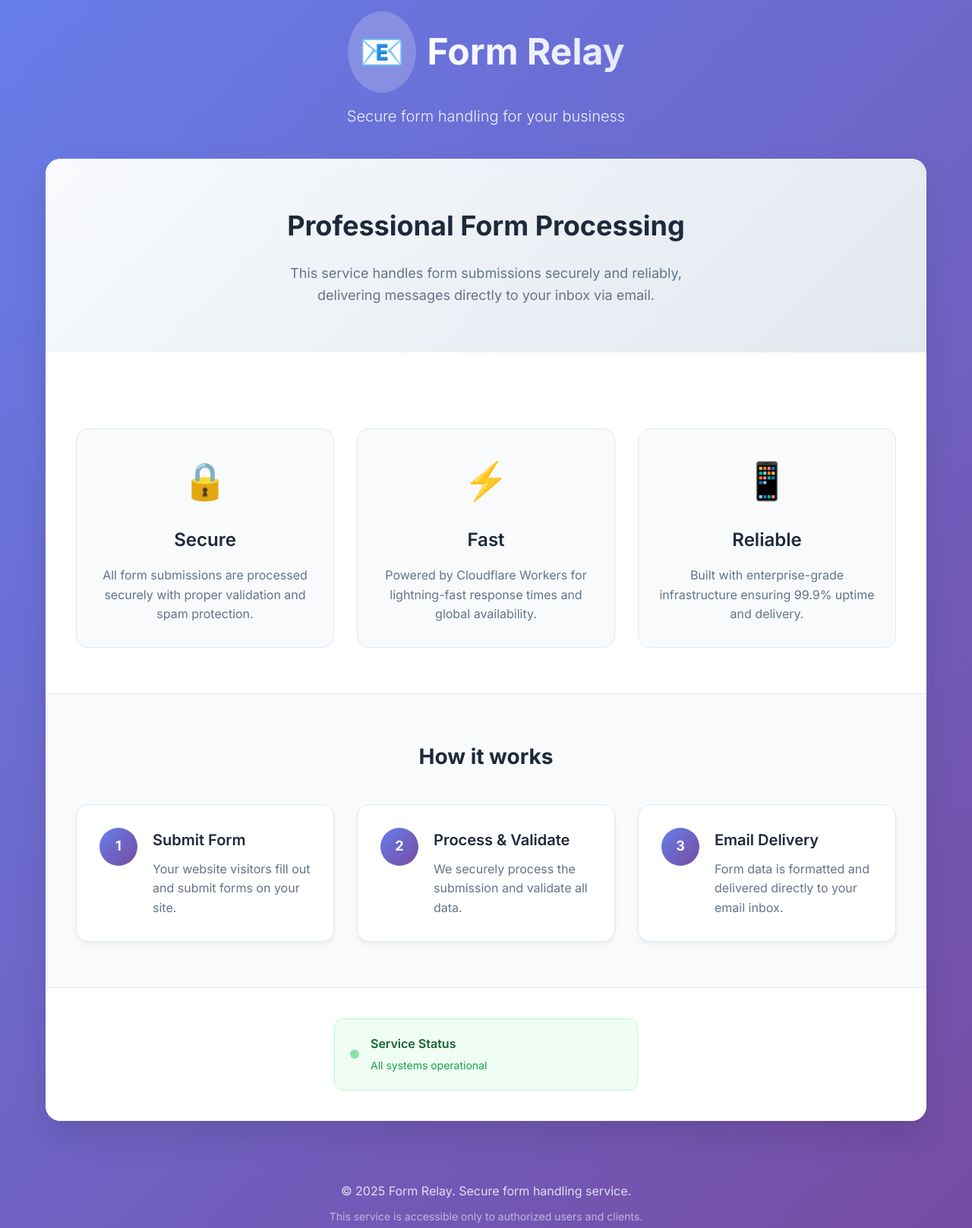
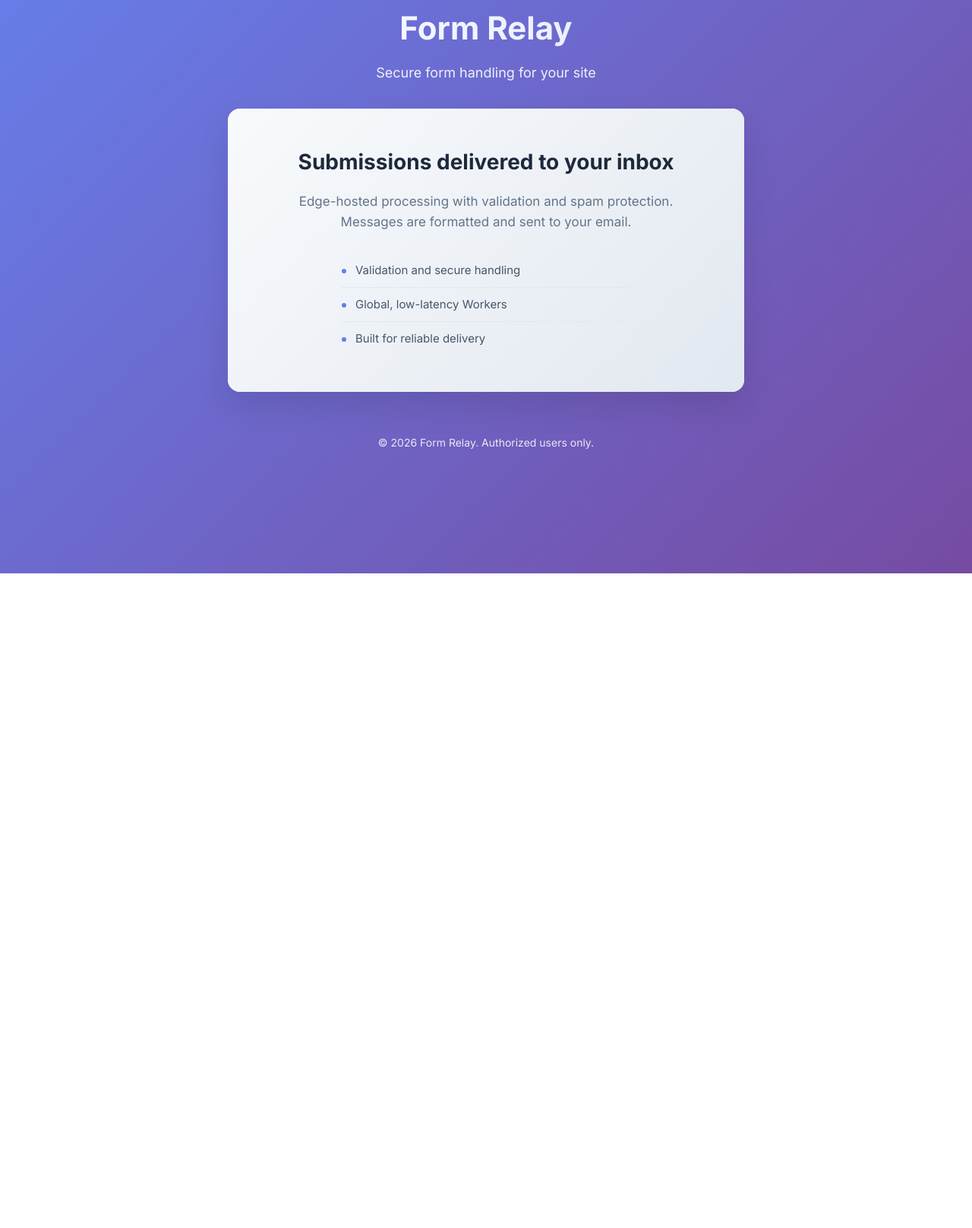
Before and after one commit to TanujKS/FormRelay, a website: page public/index.html in a window 1280 px wide. Shown: the part 45-1662 px from the top of the page at 76% size. After the commit the page ends 800 px from the top, so only its background shows below. Drawn offline with Linux system fonts and the light colour scheme.

Commit message:
improve landing page

```diff
--- a/public/index.html
+++ b/public/index.html
@@ -12,84 +12,24 @@
 <body>
     <div class="container">
         <header class="header">
-            <div class="logo">
-                <div class="logo-icon">📧</div>
-                <h1>Form Relay</h1>
-            </div>
-            <p class="tagline">Secure form handling for your business</p>
+            <h1 class="site-title">Form Relay</h1>
+            <p class="tagline">Secure form handling for your site</p>
         </header>
 
         <main class="main">
             <section class="hero">
-                <h2>Professional Form Processing</h2>
-                <p>This service handles form submissions securely and reliably, delivering messages directly to your inbox via email.</p>
-            </section>
-
-            <section class="features">
-                <div class="feature-grid">
-                    <div class="feature-card">
-                        <div class="feature-icon">🔒</div>
-                        <h3>Secure</h3>
-                        <p>All form submissions are processed securely with proper validation and spam protection.</p>
-                    </div>
-
-                    <div class="feature-card">
-                        <div class="feature-icon">⚡</div>
-                        <h3>Fast</h3>
-                        <p>Powered by Cloudflare Workers for lightning-fast response times and global availability.</p>
-                    </div>
-
-                    <div class="feature-card">
-                        <div class="feature-icon">📱</div>
-                        <h3>Reliable</h3>
-                        <p>Built with enterprise-grade infrastructure ensuring 99.9% uptime and delivery.</p>
-                    </div>
-                </div>
-            </section>
-
-            <section class="info">
-                <h3>How it works</h3>
-                <div class="steps">
-                    <div class="step">
-                        <div class="step-number">1</div>
-                        <div class="step-content">
-                            <h4>Submit Form</h4>
-                            <p>Your website visitors fill out and submit forms on your site.</p>
-                        </div>
-                    </div>
-
-                    <div class="step">
-                        <div class="step-number">2</div>
-                        <div class="step-content">
-                            <h4>Process & Validate</h4>
-                            <p>We securely process the submission and validate all data.</p>
-                        </div>
-                    </div>
-
-                    <div class="step">
-                        <div class="step-number">3</div>
-                        <div class="step-content">
-                            <h4>Email Delivery</h4>
-                            <p>Form data is formatted and delivered directly to your email inbox.</p>
-                        </div>
-                    </div>
-                </div>
-            </section>
-
-            <section class="status">
-                <div class="status-card">
-                    <div class="status-indicator online"></div>
-                    <div class="status-text">
-                        <h4>Service Status</h4>
-                        <p>All systems operational</p>
-                    </div>
-                </div>
+                <h2>Submissions delivered to your inbox</h2>
+                <p>Edge-hosted processing with validation and spam protection. Messages are formatted and sent to your email.</p>
+                <ul class="highlights">
+                    <li>Validation and secure handling</li>
+                    <li>Global, low-latency Workers</li>
+                    <li>Built for reliable delivery</li>
+                </ul>
             </section>
         </main>
 
         <footer class="footer">
-            <p>&copy; 2025 Form Relay. Secure form handling service.</p>
-            <p class="footer-note">This service is accessible only to authorized users and clients.</p>
+            <p>&copy; 2026 Form Relay. Authorized users only.</p>
         </footer>
     </div>
 </body>
--- a/public/styles.css
+++ b/public/styles.css
@@ -14,7 +14,7 @@ body {
 }
 
 .container {
-    max-width: 1200px;
+    max-width: 720px;
     margin: 0 auto;
     padding: 0 20px;
 }
@@ -22,29 +22,14 @@ body {
 /* Header */
 .header {
     text-align: center;
-    padding: 60px 0 40px;
+    padding: 48px 0 32px;
     color: white;
 }
 
-.logo {
-    display: flex;
-    align-items: center;
-    justify-content: center;
-    gap: 15px;
-    margin-bottom: 15px;
-}
-
-.logo-icon {
-    font-size: 48px;
-    background: rgba(255, 255, 255, 0.2);
-    padding: 15px;
-    border-radius: 50%;
-    backdrop-filter: blur(10px);
-}
-
-.logo h1 {
-    font-size: 48px;
+.site-title {
+    font-size: 42px;
     font-weight: 700;
+    margin-bottom: 12px;
     background: linear-gradient(45deg, #fff, #e0e7ff);
     -webkit-background-clip: text;
     -webkit-text-fill-color: transparent;
@@ -52,207 +37,75 @@ body {
 }
 
 .tagline {
-    font-size: 20px;
-    font-weight: 300;
+    font-size: 18px;
+    font-weight: 400;
     opacity: 0.9;
 }
 
 /* Main content */
 .main {
     background: white;
-    border-radius: 20px;
+    border-radius: 16px;
     box-shadow: 0 20px 40px rgba(0, 0, 0, 0.1);
     overflow: hidden;
-    margin-bottom: 40px;
+    margin-bottom: 32px;
 }
 
 .hero {
-    padding: 60px 40px;
+    padding: 48px 36px;
     text-align: center;
     background: linear-gradient(135deg, #f8fafc 0%, #e2e8f0 100%);
 }
 
 .hero h2 {
-    font-size: 36px;
+    font-size: 28px;
     font-weight: 700;
     color: #1e293b;
-    margin-bottom: 20px;
+    margin-bottom: 16px;
 }
 
 .hero p {
-    font-size: 18px;
+    font-size: 17px;
     color: #64748b;
-    max-width: 600px;
-    margin: 0 auto;
+    max-width: 520px;
+    margin: 0 auto 28px;
 }
 
-/* Features */
-.features {
-    padding: 60px 40px;
-    background: white;
+.highlights {
+    list-style: none;
+    text-align: left;
+    max-width: 380px;
+    margin: 0 auto;
+    color: #475569;
+    font-size: 15px;
 }
 
-.feature-grid {
-    display: grid;
-    grid-template-columns: repeat(auto-fit, minmax(300px, 1fr));
-    gap: 30px;
-    margin-top: 40px;
+.highlights li {
+    padding: 10px 0;
+    border-bottom: 1px solid #e2e8f0;
 }
 
-.feature-card {
-    text-align: center;
-    padding: 30px 20px;
-    border-radius: 16px;
-    background: #f8fafc;
-    border: 1px solid #e2e8f0;
-    transition: all 0.3s ease;
+.highlights li:last-child {
+    border-bottom: none;
 }
 
-.feature-card:hover {
-    transform: translateY(-5px);
-    box-shadow: 0 10px 25px rgba(0, 0, 0, 0.1);
-    border-color: #667eea;
-}
-
-.feature-icon {
-    font-size: 48px;
-    margin-bottom: 20px;
-}
-
-.feature-card h3 {
-    font-size: 24px;
-    font-weight: 600;
-    color: #1e293b;
-    margin-bottom: 15px;
-}
-
-.feature-card p {
-    color: #64748b;
-    line-height: 1.6;
-}
-
-/* Info section */
-.info {
-    padding: 60px 40px;
-    background: #f8fafc;
-    border-top: 1px solid #e2e8f0;
-}
-
-.info h3 {
-    font-size: 28px;
-    font-weight: 700;
-    color: #1e293b;
-    text-align: center;
-    margin-bottom: 40px;
-}
-
-.steps {
-    display: grid;
-    grid-template-columns: repeat(auto-fit, minmax(300px, 1fr));
-    gap: 30px;
-    margin-top: 40px;
-}
-
-.step {
-    display: flex;
-    align-items: flex-start;
-    gap: 20px;
-    padding: 30px;
-    background: white;
-    border-radius: 16px;
-    box-shadow: 0 4px 6px rgba(0, 0, 0, 0.05);
-    border: 1px solid #e2e8f0;
-}
-
-.step-number {
-    width: 50px;
-    height: 50px;
-    background: linear-gradient(135deg, #667eea, #764ba2);
-    color: white;
+.highlights li::before {
+    content: "";
+    display: inline-block;
+    width: 6px;
+    height: 6px;
     border-radius: 50%;
-    display: flex;
-    align-items: center;
-    justify-content: center;
-    font-weight: 700;
-    font-size: 18px;
-    flex-shrink: 0;
-}
-
-.step-content h4 {
-    font-size: 20px;
-    font-weight: 600;
-    color: #1e293b;
-    margin-bottom: 10px;
-}
-
-.step-content p {
-    color: #64748b;
-    line-height: 1.6;
-}
-
-/* Status section */
-.status {
-    padding: 40px;
-    background: white;
-    border-top: 1px solid #e2e8f0;
-}
-
-.status-card {
-    display: flex;
-    align-items: center;
-    gap: 15px;
-    padding: 20px;
-    background: #f0fdf4;
-    border: 1px solid #bbf7d0;
-    border-radius: 12px;
-    max-width: 400px;
-    margin: 0 auto;
-}
-
-.status-indicator {
-    width: 12px;
-    height: 12px;
-    border-radius: 50%;
-    background: #22c55e;
-    animation: pulse 2s infinite;
-}
-
-.status-indicator.online {
-    background: #22c55e;
-}
-
-@keyframes pulse {
-    0% { opacity: 1; }
-    50% { opacity: 0.5; }
-    100% { opacity: 1; }
-}
-
-.status-text h4 {
-    font-size: 16px;
-    font-weight: 600;
-    color: #166534;
-    margin-bottom: 5px;
-}
-
-.status-text p {
-    font-size: 14px;
-    color: #16a34a;
+    background: #667eea;
+    margin-right: 12px;
+    vertical-align: middle;
 }
 
 /* Footer */
 .footer {
     text-align: center;
-    padding: 40px 20px;
-    color: rgba(255, 255, 255, 0.8);
-}
-
-.footer p {
-    margin-bottom: 10px;
-}
-
-.footer-note {
+    padding: 24px 20px 40px;
+    color: rgba(255, 255, 255, 0.85);
     font-size: 14px;
-    opacity: 0.7;
 }
 
 /* Responsive design */
@@ -262,69 +115,36 @@ body {
     }
 
     .header {
-        padding: 40px 0 30px;
+        padding: 36px 0 24px;
     }
 
-    .logo h1 {
-        font-size: 36px;
+    .site-title {
+        font-size: 34px;
     }
 
     .tagline {
-        font-size: 18px;
+        font-size: 16px;
     }
 
     .hero {
-        padding: 40px 20px;
+        padding: 36px 24px;
     }
 
     .hero h2 {
-        font-size: 28px;
+        font-size: 22px;
     }
 
     .hero p {
         font-size: 16px;
     }
-
-    .features,
-    .info {
-        padding: 40px 20px;
-    }
-
-    .feature-grid {
-        grid-template-columns: 1fr;
-        gap: 20px;
-    }
-
-    .steps {
-        grid-template-columns: 1fr;
-        gap: 20px;
-    }
-
-    .step {
-        padding: 20px;
-    }
-
-    .status {
-        padding: 20px;
-    }
 }
 
 @media (max-width: 480px) {
-    .logo {
-        flex-direction: column;
-        gap: 10px;
-    }
-
-    .logo h1 {
-        font-size: 32px;
+    .site-title {
+        font-size: 30px;
     }
 
     .hero h2 {
-        font-size: 24px;
-    }
-
-    .feature-card,
-    .step {
-        padding: 20px 15px;
+        font-size: 20px;
     }
 }
```
